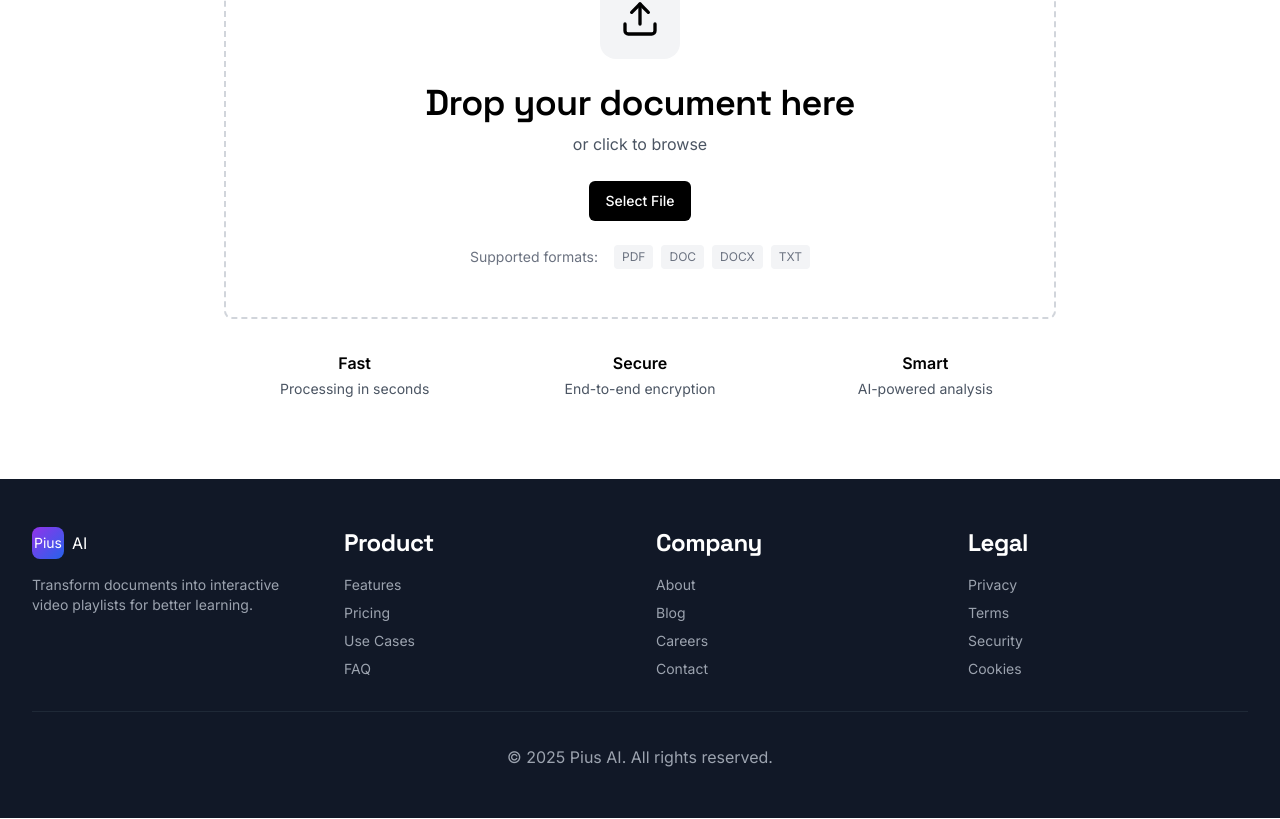
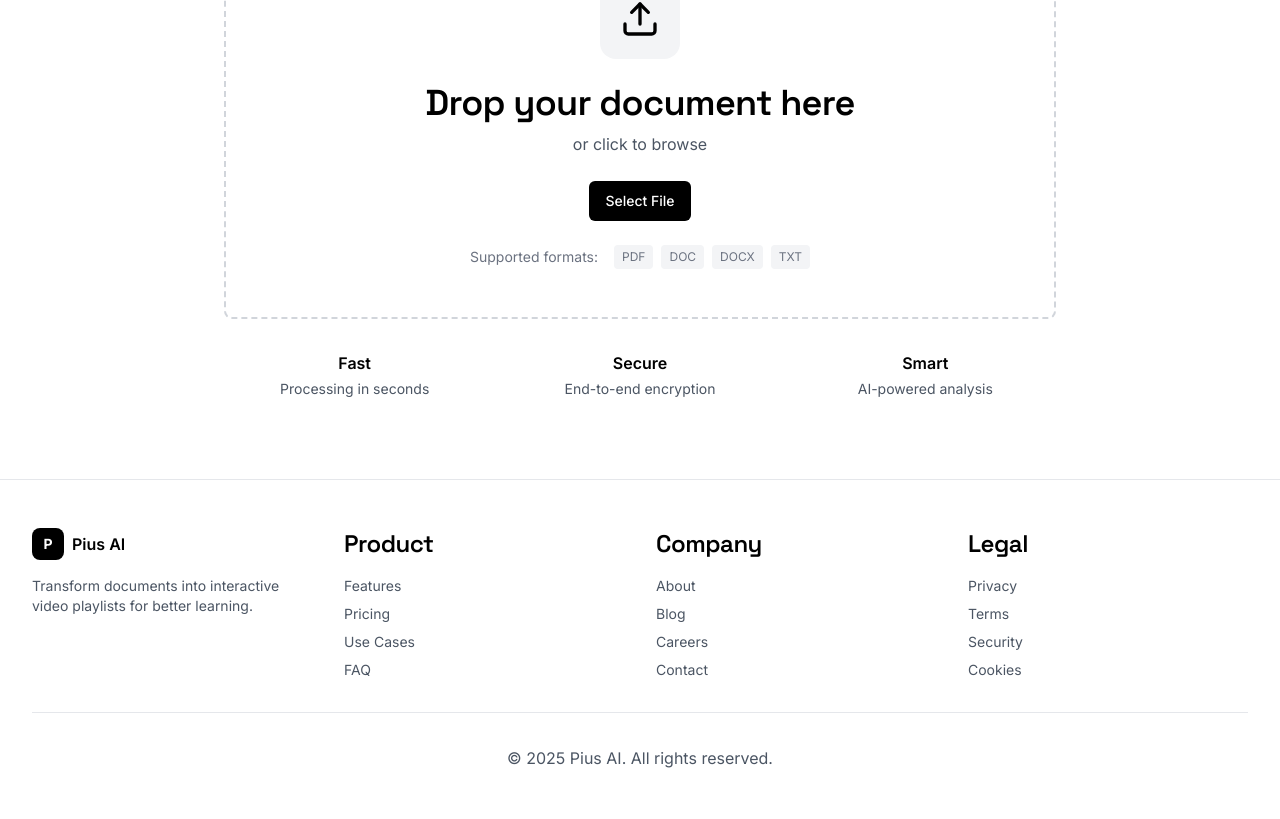
Before and after one commit to harishcmuthyala/Learnlensproject, a Next.js app: page / in a window 1280 px wide. Shown: the part 4455-5274 px from the top of the page. Built offline with nearby package versions, Linux system fonts and the light colour scheme; no server answers.

Commit message:
Update footer styles and content for improved branding; change background color, enhance typography, and adjust text colors for better readability and visual consistency.

```diff
--- a/app/page.tsx
+++ b/app/page.tsx
@@ -85,53 +85,53 @@ export default function Page() {
       </main>
 
       {/* Footer */}
-      <footer className="bg-gray-900 text-white py-12">
+      <footer className="bg-white border-t border-gray-200 py-12">
         <div className="max-w-7xl mx-auto px-4 sm:px-6 lg:px-8">
           <div className="grid md:grid-cols-4 gap-8 mb-8">
             <div>
               <div className="flex items-center gap-2 mb-4">
-                <div className="w-8 h-8 bg-gradient-to-br from-purple-600 to-blue-600 rounded-lg flex items-center justify-center">
-                  <span className="text-sm">Pius</span>
+                <div className="w-8 h-8 bg-black rounded-lg flex items-center justify-center">
+                  <span className="text-sm text-white font-bold">P</span>
                 </div>
-                <span>AI</span>
+                <span className="font-semibold text-black">Pius AI</span>
               </div>
-              <p className="text-gray-400 text-sm">
+              <p className="text-gray-600 text-sm">
                 Transform documents into interactive video playlists for better learning.
               </p>
             </div>
 
             <div>
-              <h4 className="mb-4">Product</h4>
-              <ul className="space-y-2 text-sm text-gray-400">
-                <li><a href="#" className="hover:text-white transition-colors">Features</a></li>
-                <li><a href="#" className="hover:text-white transition-colors">Pricing</a></li>
-                <li><a href="#" className="hover:text-white transition-colors">Use Cases</a></li>
-                <li><a href="#" className="hover:text-white transition-colors">FAQ</a></li>
+              <h4 className="mb-4 font-semibold text-black">Product</h4>
+              <ul className="space-y-2 text-sm text-gray-600">
+                <li><a href="#" className="hover:text-black transition-colors">Features</a></li>
+                <li><a href="#" className="hover:text-black transition-colors">Pricing</a></li>
+                <li><a href="#" className="hover:text-black transition-colors">Use Cases</a></li>
+                <li><a href="#" className="hover:text-black transition-colors">FAQ</a></li>
               </ul>
             </div>
 
             <div>
-              <h4 className="mb-4">Company</h4>
-              <ul className="space-y-2 text-sm text-gray-400">
-                <li><a href="#" className="hover:text-white transition-colors">About</a></li>
-                <li><a href="#" className="hover:text-white transition-colors">Blog</a></li>
-                <li><a href="#" className="hover:text-white transition-colors">Careers</a></li>
-                <li><a href="#" className="hover:text-white transition-colors">Contact</a></li>
+              <h4 className="mb-4 font-semibold text-black">Company</h4>
+              <ul className="space-y-2 text-sm text-gray-600">
+                <li><a href="#" className="hover:text-black transition-colors">About</a></li>
+                <li><a href="#" className="hover:text-black transition-colors">Blog</a></li>
+                <li><a href="#" className="hover:text-black transition-colors">Careers</a></li>
+                <li><a href="#" className="hover:text-black transition-colors">Contact</a></li>
               </ul>
             </div>
 
             <div>
-              <h4 className="mb-4">Legal</h4>
-              <ul className="space-y-2 text-sm text-gray-400">
-                <li><a href="#" className="hover:text-white transition-colors">Privacy</a></li>
-                <li><a href="#" className="hover:text-white transition-colors">Terms</a></li>
-                <li><a href="#" className="hover:text-white transition-colors">Security</a></li>
-                <li><a href="#" className="hover:text-white transition-colors">Cookies</a></li>
+              <h4 className="mb-4 font-semibold text-black">Legal</h4>
+              <ul className="space-y-2 text-sm text-gray-600">
+                <li><a href="#" className="hover:text-black transition-colors">Privacy</a></li>
+                <li><a href="#" className="hover:text-black transition-colors">Terms</a></li>
+                <li><a href="#" className="hover:text-black transition-colors">Security</a></li>
+                <li><a href="#" className="hover:text-black transition-colors">Cookies</a></li>
               </ul>
             </div>
           </div>
 
-          <div className="pt-8 border-t border-gray-800 text-center text-sm text-gray-400">
+          <div className="pt-8 border-t border-gray-200 text-center text-sm text-gray-600">
             <p>&copy; {new Date().getFullYear()} Pius AI. All rights reserved.</p>
           </div>
         </div>
```
